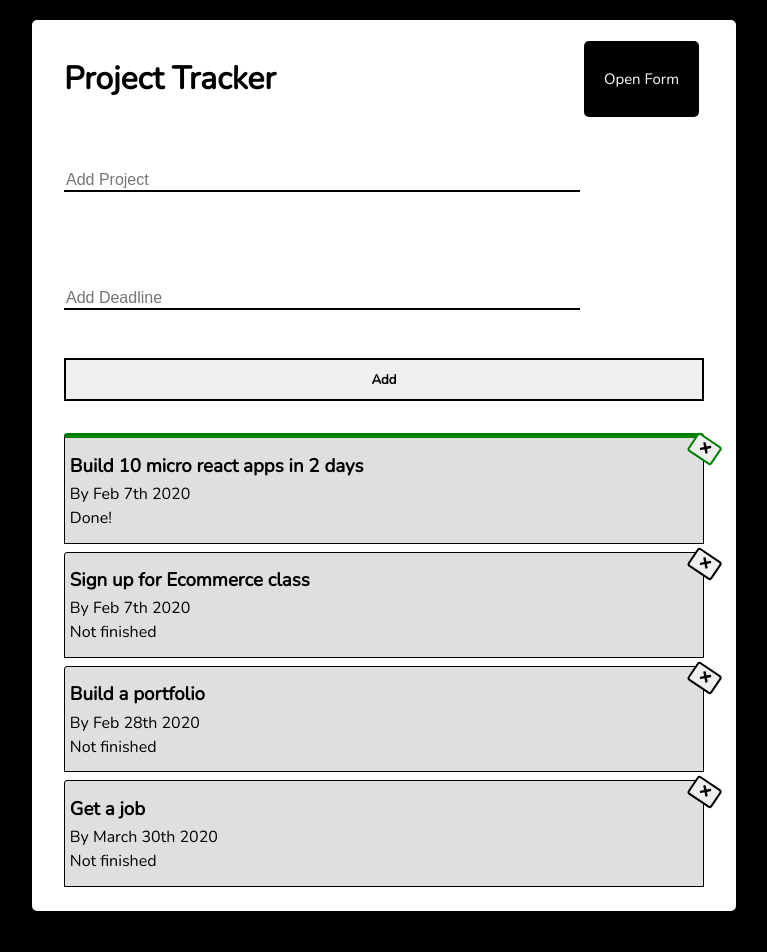
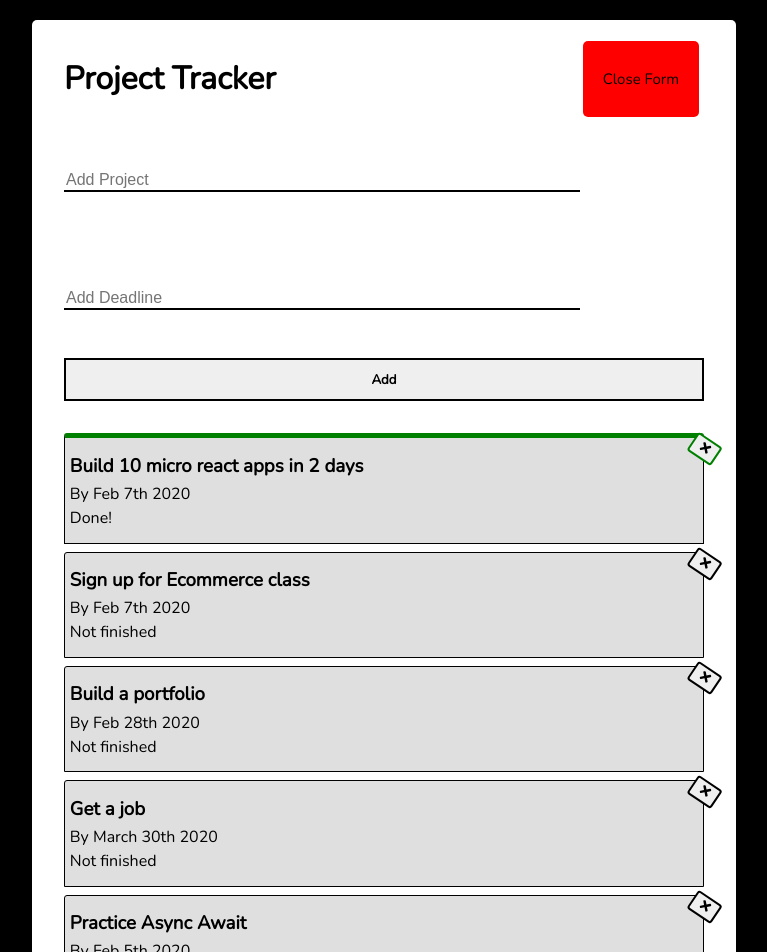
Before and after one commit to kamwaro/react_project-tracker, a React (Create React App) app: page / in a window 1280 px wide. Shown: the top 952 px of the page, without its empty margins (256-1023 px from the left). Before the commit the page ends 931 px from the top, so only its background shows below. Built offline with nearby package versions, Linux system fonts and the light colour scheme; data requests are answered from the project's data file.

Commit message:
complete intergration of UI to the server

```diff
--- /dev/null
+++ b/db.json
@@ -0,0 +1,34 @@
+{
+  "projects": [
+    {
+      "id": 1,
+      "name": "Build 10 micro react apps in 2 days",
+      "deadline": "By Feb 7th 2020",
+      "done": true
+    },
+    {
+      "id": 2,
+      "name": "Sign up for Ecommerce class",
+      "deadline": "By Feb 7th 2020",
+      "done": false
+    },
+    {
+      "id": 3,
+      "name": "Build a portfolio",
+      "deadline": "By Feb 28th 2020",
+      "done": false
+    },
+    {
+      "id": 4,
+      "name": "Get a job",
+      "deadline": "By March 30th 2020",
+      "done": false
+    },
+    {
+      "name": "Practice Async Await",
+      "deadline": "By Feb 5th 2020",
+      "done": false,
+      "id": 5
+    }
+  ]
+}
--- a/package.json
+++ b/package.json
@@ -6,6 +6,7 @@
     "@testing-library/jest-dom": "^5.11.9",
     "@testing-library/react": "^11.2.3",
     "@testing-library/user-event": "^12.6.3",
+    "json-server": "^0.16.3",
     "react": "^17.0.1",
     "react-dom": "^17.0.1",
     "react-icons": "^4.1.0",
@@ -14,6 +15,7 @@
   },
   "scripts": {
     "start": "react-scripts start",
+    "serve": "json-server --watch db.json --port 5000",
     "build": "react-scripts build",
     "test": "react-scripts test",
     "eject": "react-scripts eject"
--- a/src/App.js
+++ b/src/App.js
@@ -1,45 +1,65 @@
 import React from 'react'
-import {useState} from 'react'
+import {useState,useEffect} from 'react'
 import Header from './Components/Header'
 import Projects from './Components/Projects'
 import AddProject from './Components/AddProject'
 
 const App = () => {
 
-const [projects, setProjects] = useState([
-  {
-    id:1,
-    name:'Build 10 micro react apps in 2 days',
-    deadline:'By Feb 7th 2020',
-    done:true
-  },
-  {
-    id:2,
-    name:'Sign up for Ecommerce class',
-    deadline:'By Feb 7th 2020',
-    done:false
-  },
-  {
-    id:3,
-    name:'Build a portfolio',
-    deadline:'By Feb 28th 2020',
-    done:false
-  },
-  {
-    id:4,
-    name:'Get a job',
-    deadline:'By March 30th 2020',
-    done:false
-  }
-])
+const [projects, setProjects] = useState([])
 
 let [showForm,setShowForm] = useState(true);
 
+
+useEffect(() => {
+  const getProjects = async () => {
+    const projects = await fetchProjects();
+    setProjects(projects);
+  }
+  getProjects();
+
+  const getProject = async () => {
+    const project = await fetchProject(2);
+    console.log(project);
+  }
+  getProject();
+},[])
+
+// fetch projects
+const fetchProjects = async () => {
+  const res = await fetch('http://localhost:5000/projects');
+  const data = await res.json();
+  return data
+}
+
+// fetch project
+const fetchProject = async (id) => {
+const res = await fetch(`http://localhost:5000/projects/${id}`)
+const data = await res.json()
+return data;
+}
+
+
+
+
 // Add project
-const addProject = (project,deadline) => {
-  const id = Math.floor(Math.random() * 1000) + 1;
-  const newProject = {id:id,name:project,deadline:deadline,done:false};
+const addProject = async (project,deadline) => {
+  const newProject = {name:project,deadline:deadline,done:false};
+
+  const res = await fetch('http://localhost:5000/projects',{
+    method:'POST',
+    headers:{'Content-type':'application/json'},
+    body:JSON.stringify(newProject)
+  })
+
+  const data = await res.json();
+
   setProjects([...projects,newProject]);
+
+
+  // const id = Math.floor(Math.random() * 1000) + 1;
+  // const newProject = {id:id,name:project,deadline:deadline,done:false};
+  // setProjects([...projects,newProject]);
 }
 
 // Update form status
@@ -49,22 +69,34 @@ const toggleForm = () => {
 }
 
 // Remove project
-const removeProject = (id) => {
+const removeProject = async (id) => {
+  await fetch(`http://localhost:5000/projects/${id}`,{
+      method:'DELETE'
+    })
   setProjects(projects.filter(project => project.id !== id ));
-
   }
 
+
+
  // Update project status
+ const updStatus = async (id) => {
+   const projectToUpdate = await fetchProject(id);
+   const updatedProject = {...projectToUpdate,done:!projectToUpdate.done};
+   const res = await fetch(`http://localhost:5000/projects/${id}`,{
+     method:'PUT',
+     headers:{'Content-type':'application/json'},
+     body:JSON.stringify(updatedProject)
+   })
+   const data = await res.json();
 
- const updStatus = (id) => {
-  setProjects(projects.map(project => project.id === id ? {...project,done:!project.done} : project))
+  setProjects(projects.map(project => project.id === id ? {...project,done:data.done} : project))
  }
 
   return (
     <div className="container">
-      <Header toggleForm={toggleForm}/>
+      <Header toggleForm={toggleForm} showForm={showForm}/>
       <AddProject showForm={showForm} addProject={addProject}/>
-      <Projects projects={projects} onRemove={removeProject} onUpdate={updStatus}/>
+      {projects.length > 0 ? <Projects projects={projects} onRemove={removeProject} onUpdate={updStatus}/> : <h3 style={{textAlign:'center'}}>No projects to display.Please add.</h3>}
     </div>
   )
 }
--- a/src/Components/AddProject.js
+++ b/src/Components/AddProject.js
@@ -8,6 +8,10 @@ const AddProject = ({showForm,addProject}) => {
 
     const onSubmit = (e) => {
         e.preventDefault();
+
+        if(!newProject || !deadline){
+            return;
+        }
         console.log({newProject:newProject,deadline:deadline});
 
         addProject(newProject,deadline);
--- a/src/Components/Header.js
+++ b/src/Components/Header.js
@@ -1,10 +1,10 @@
 import React from 'react'
 
-const Header = ({toggleForm}) => {
+const Header = ({toggleForm,showForm}) => {
     return (
         <div className='header'>
             <h1>Project Tracker</h1>
-            <button className="btn" onDoubleClick={() => toggleForm()}>Open Form</button>
+            <button className={showForm ? 'btn btnClose' : 'btn btnOpen'} onDoubleClick={() => toggleForm()}>{showForm ? 'Close Form' : 'Open Form'}</button>
         </div>
     )
 }
--- a/src/index.css
+++ b/src/index.css
@@ -10,11 +10,12 @@ font-family: 'Nunito', sans-serif;
 
 .container{
     background-color:#ffff;
-    color: #fff;
+    color: #000;
     max-width: 50%;
     margin:20px auto;
     padding: 1em 2em;
     border-radius: 5px;
+
 }
 .header{
     display: flex;
@@ -35,6 +36,15 @@ font-family: 'Nunito', sans-serif;
     text-decoration: none;
     font-size: 15px;
     font-family: inherit;
+}
+
+.btnClose{
+    background-color: red;
+    color: #000;
+}
+
+.btnOpen{
+    background-color: green;
 }
 
 .project{
```
Also changed, not shown: 2 other files (tests, documents, lock files or other folders).
